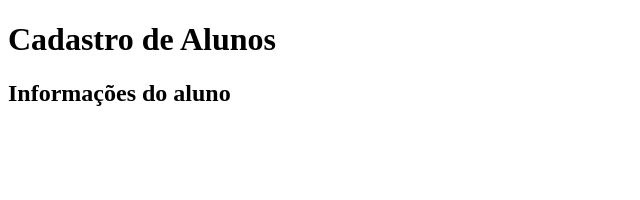
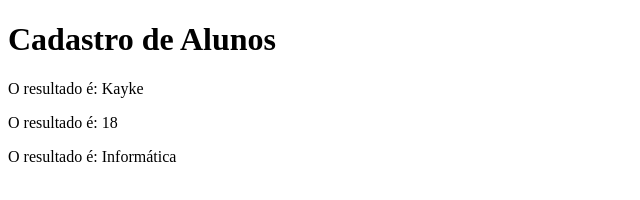
Before and after one commit to kakamn2505/pika-mate, a plain HTML site: page cadastro-alunos/index.html in a window 1280 px wide. Shown: the whole page, without its empty margins (0-640 px from the left). Drawn offline with Linux system fonts and the light colour scheme.

Commit message:
o mersin mecheu no html e js, para fazer o bagui da fase 3

```diff
--- a/cadastro-alunos/index.html
+++ b/cadastro-alunos/index.html
@@ -6,11 +6,10 @@
 <body>
 
     <h1>Cadastro de Alunos</h1>
+    <p>O resultado é: <span id="nome"></span></p>
+    <p>O resultado é: <span id="idade"></span></p>
+    <p>O resultado é: <span id="curso"></span></p>
 
 </body>
+<script src="script.js"></script>
 </html>
-
-<h2>Informações do aluno</h2>
-<p id="nome"></p>
-<p id="idade"></p>
-<p id="curso"></p>
--- a/cadastro-alunos/script.js
+++ b/cadastro-alunos/script.js
@@ -3,7 +3,9 @@ console.log("Sistema iniciado!");
 let nome = "Kayke";
 let idade = 18;
 let curso = "Informática";
-
+document.getElementById("idade").textContent = idade;
+document.getElementById("curso").textContent = curso;
+document.getElementById("nome").textContent = nome;
 console.log(nome);
 console.log(idade);
 console.log(curso);
```
